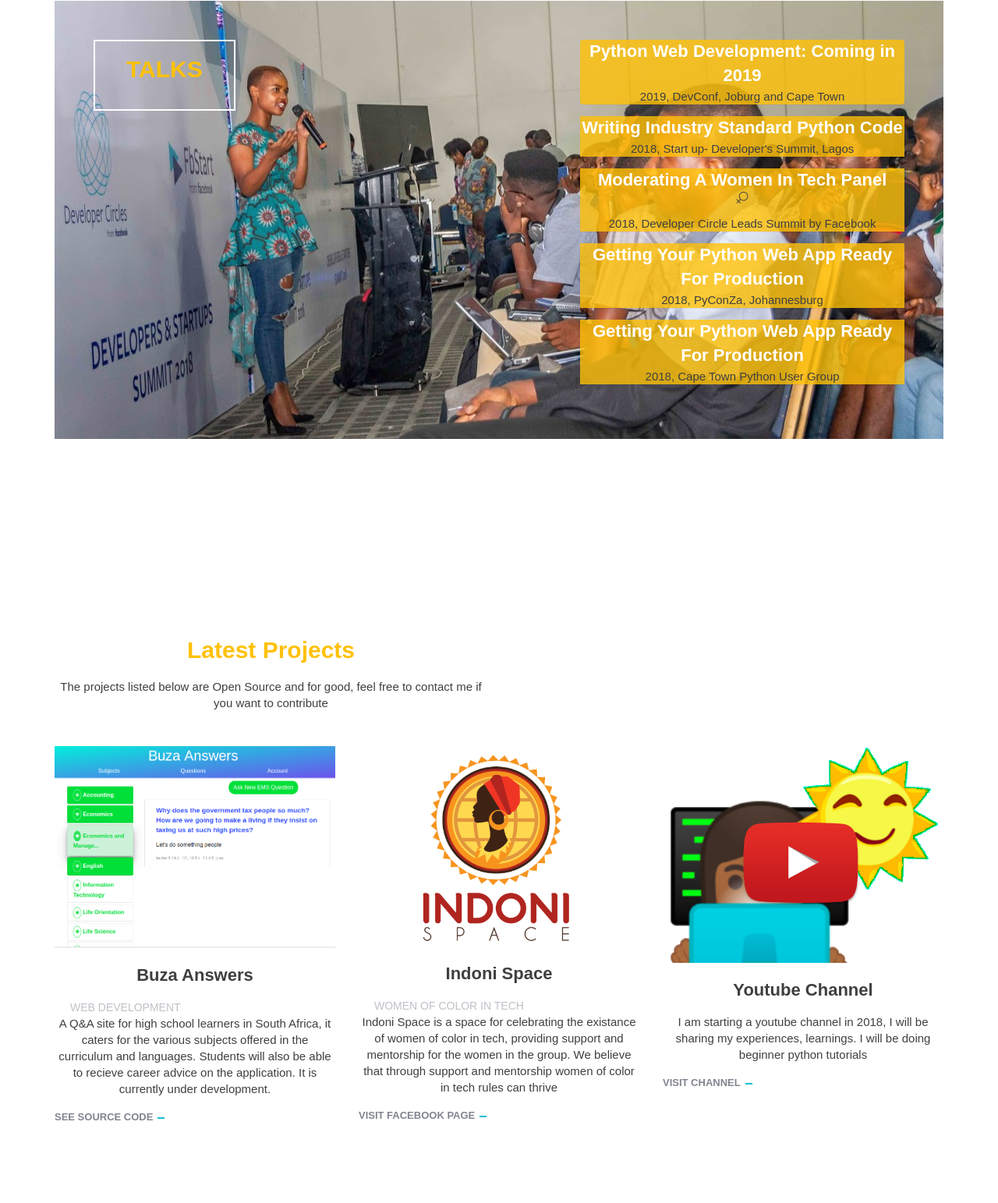
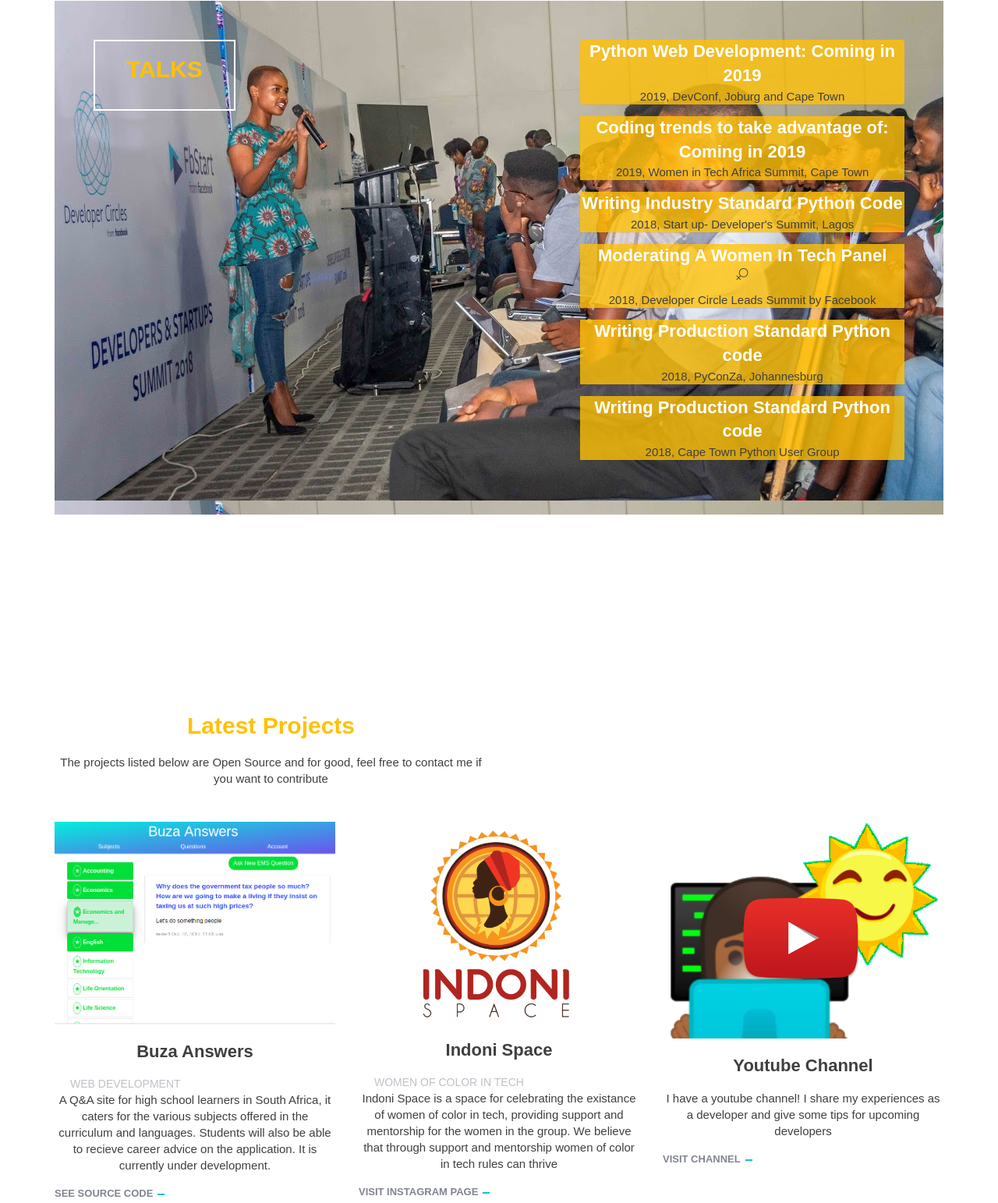
Before and after one commit to sewagodimo/sewagodimo.github.io, a plain HTML site: page index.html in a window 1280 px wide. Shown: the part 1408-2951 px from the top of the page at 78% size. Drawn offline with Linux system fonts and the light colour scheme.

Commit message:
update talks on the site

```diff
--- a/index.html
+++ b/index.html
@@ -101,7 +101,7 @@
                                 <h3 class="carousel-title" >
                                     Sewagodimo Matlapeng
                                 </h3>
-                                <h3 class="carousel-subtitle">I found some Sunshine in my code,<br> I would like to share it with you</h3>
+                                <h3 class="carousel-subtitle">Software developer with a passion for people.<br> I would like to share it with you`</h3>
                             </div>
                         </div>
                     </div>
@@ -201,7 +201,7 @@
                             <h2>Talks</h2>
                         </div>
                     </div>
-                        <div class="col-md-5 col-sm-7 col-md-offset-2">
+                        <div class="col-md-5 col-sm-8 col-md-offset-2">
                             <!-- Accordion -->
                             <div class="accordion">
                                 <div class="panel-group" id="accordion" role="tablist" aria-multiselectable="true">
@@ -210,6 +210,13 @@
                         <h4 class="panel-title">
                         Python Web Development: Coming in 2019</h4>
                         <p> 2019, DevConf, Joburg and Cape Town</p>
+                        </div>
+                     </div>
+                     <div class="panel panel-default">
+                     <div>
+                        <h4 class="panel-title">
+                        Coding trends to take advantage of: Coming in 2019</h4>
+                        <p> 2019, Women in Tech Africa Summit, Cape Town</p>
                         </div>
                      </div>
                     <!--- Another talk -->
@@ -230,13 +237,13 @@
                 </div>
                 <div class="panel panel-default">
                     <div>
-                    <h4 class="panel-title">Getting Your Python Web App Ready For Production</h4>
+                    <h4 class="panel-title">Writing Production Standard Python code</h4>
                      <p>2018, PyConZa, Johannesburg</p>
                     </div>
                 </div>
                 <div class="panel panel-default">
                     <div>
-                    <h4 class="panel-title">Getting Your Python Web App Ready For Production</h4><p>2018, Cape Town Python User Group</p>
+                    <h4 class="panel-title">Writing Production Standard Python code</h4><p>2018, Cape Town Python User Group</p>
                     </div>
                 </div>
                                 </div>
@@ -278,22 +285,23 @@
                     <!-- Latest Products -->
                     <div class="col-sm-4 sm-margin-b-50">
                         <div class="margin-b-20">
-                            <img class="img-responsive" src="img/tech/indoni.png" alt="Indoni Space  Image">
+                            <a href="https://www.instagram.com/indonispace/" target="_blank"><img class="img-responsive" src="img/tech/indoni.png" alt="Indoni Space  Image"></a>
                         </div>
                         <h4><a>Indoni Space</a></h4> <span class="text-uppercase margin-l-20">Women of Color In Tech</span>
                         <p>Indoni Space is a space for celebrating the existance of women of color in tech, providing support and mentorship for the women in the group. We believe that through support and mentorship women of color in tech rules can thrive</p>
-                        <a class="link" href="https://www.facebook.com/groups/503453546797305/" target="_blank">Visit facebook page</a>
+                        <a class="link" href="https://www.instagram.com/indonispace/" target="_blank">Visit instagram page</a>
                     </div>
                     <!-- End Latest Products -->
 
                     <!-- Latest Products -->
                     <div class="col-sm-4 sm-margin-b-50">
                         <div class="margin-b-20">
-                            <img class="img-responsive" src="img/logo-youtube.png" alt="Latest Products Image">
+                            <a href="https://www.youtube.com/sunshineinmycode/videos" target="_blank"><img class="img-responsive" src="img/logo-youtube.png" alt="Latest Products Image"></a>
+
                         </div>
-                        <h4><a href="https://www.youtube.com/channel/UC6y-IalZMk50VcCFbSCcBQQ" target="_blank">Youtube Channel</a></h4>
-                        <p>I am starting a youtube channel in 2018, I will be sharing my experiences, learnings. I will be doing beginner python tutorials</p>
-                        <a class="link" href="https://www.youtube.com/channel/UC6y-IalZMk50VcCFbSCcBQQ" target="_blank">Visit Channel</a>
+                        <h4><a href="https://www.youtube.com/sunshineinmycode/videos" target="_blank">Youtube Channel</a></h4>
+                        <p>I have a youtube channel! I share my experiences as a developer and give some tips for upcoming developers</p>
+                        <a class="link" href="https://www.youtube.com/sunshineinmycode/videos" target="_blank">Visit Channel</a>
                     </div>
                     <!-- End Latest Products -->
                 </div>
```
